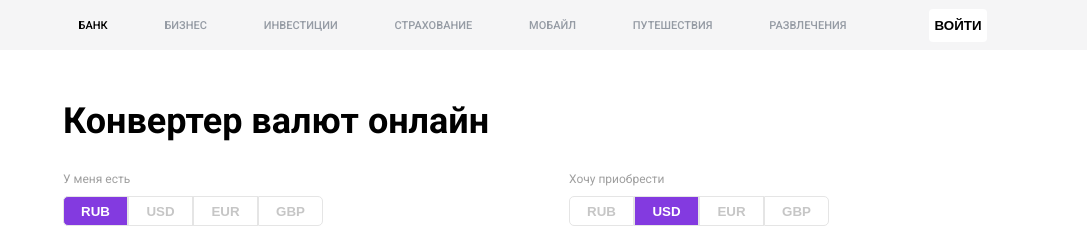
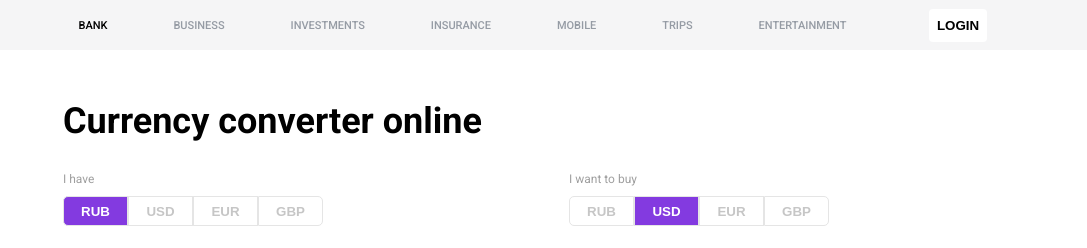
Before and after one commit to babekasadli/Converter, a plain HTML site: page index.html in a window 1280 px wide. Shown: the top 248 px of the page, 193-1280 px from the left. Drawn offline with Linux system fonts and the light colour scheme; no server answers.

Commit message:
Language updated

```diff
--- a/index.html
+++ b/index.html
@@ -13,21 +13,21 @@
     <div id="header">
         <img class="logo" src="img/logo.png" alt="Logo">
         <div class="menu">
-            <a class="selectedmenu" href="#">БАНК</a>
-            <a href="#">БИЗНЕС</a>
-            <a href="#">ИНВЕСТИЦИИ</a>
-            <a href="#">СТРАХОВАНИЕ</a>
-            <a href="#">МОБАЙЛ</a>
-            <a href="#">ПУТЕШЕСТВИЯ</a>
-            <a href="#">РАЗВЛЕЧЕНИЯ</a>
+            <a class="selectedmenu" href="#">BANK</a>
+            <a href="#">BUSINESS</a>
+            <a href="#">INVESTMENTS</a>
+            <a href="#">INSURANCE</a>
+            <a href="#">MOBILE</a>
+            <a href="#">TRIPS</a>
+            <a href="#">ENTERTAINMENT</a>
         </div>
-        <button class="login">ВОЙТИ</button>
+        <button class="login">LOGIN</button>
     </div>
     <div id="main">
-        <h1>Конвертер валют онлайн</h1>
+        <h1>Currency converter online</h1>
         <div class="mainblock">
             <div class="block1">
-                <p class="ihave">У меня есть</p>
+                <p class="ihave">I have</p>
                 <div class="currencies">
                     <button id="currency1" class="currency round-left">RUB</button>
                     <button id="currency1" class="currency">USD</button>
@@ -40,7 +40,7 @@
                 </div>
             </div>
             <div class="block2">
-                <p class="ihave">Хочу приобрести</p>
+                <p class="ihave">I want to buy</p>
                 <div class="currencies">
                     <button id="currency2" class="currency round-left">RUB</button>
                     <button id="currency2" class="currency">USD</button>
```
